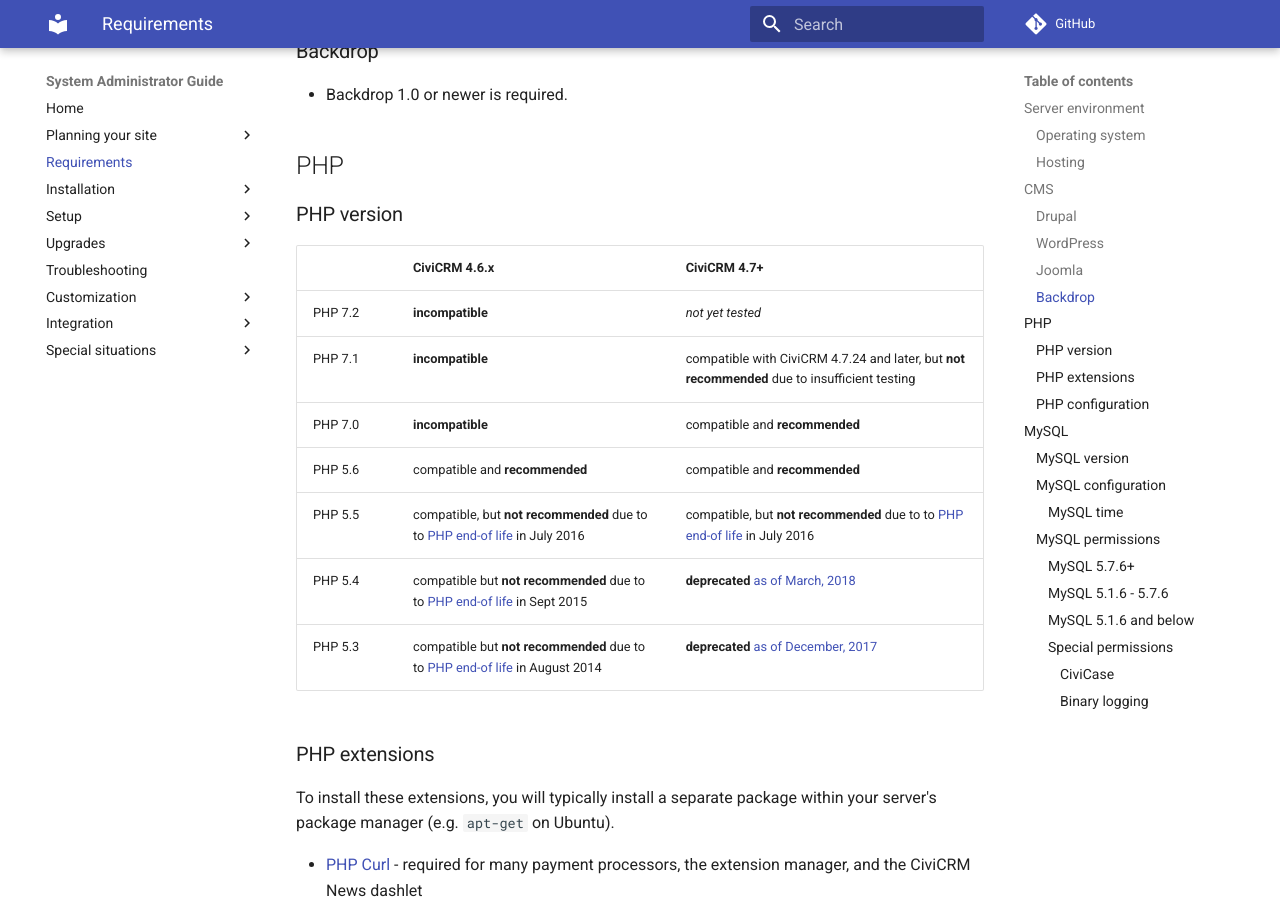
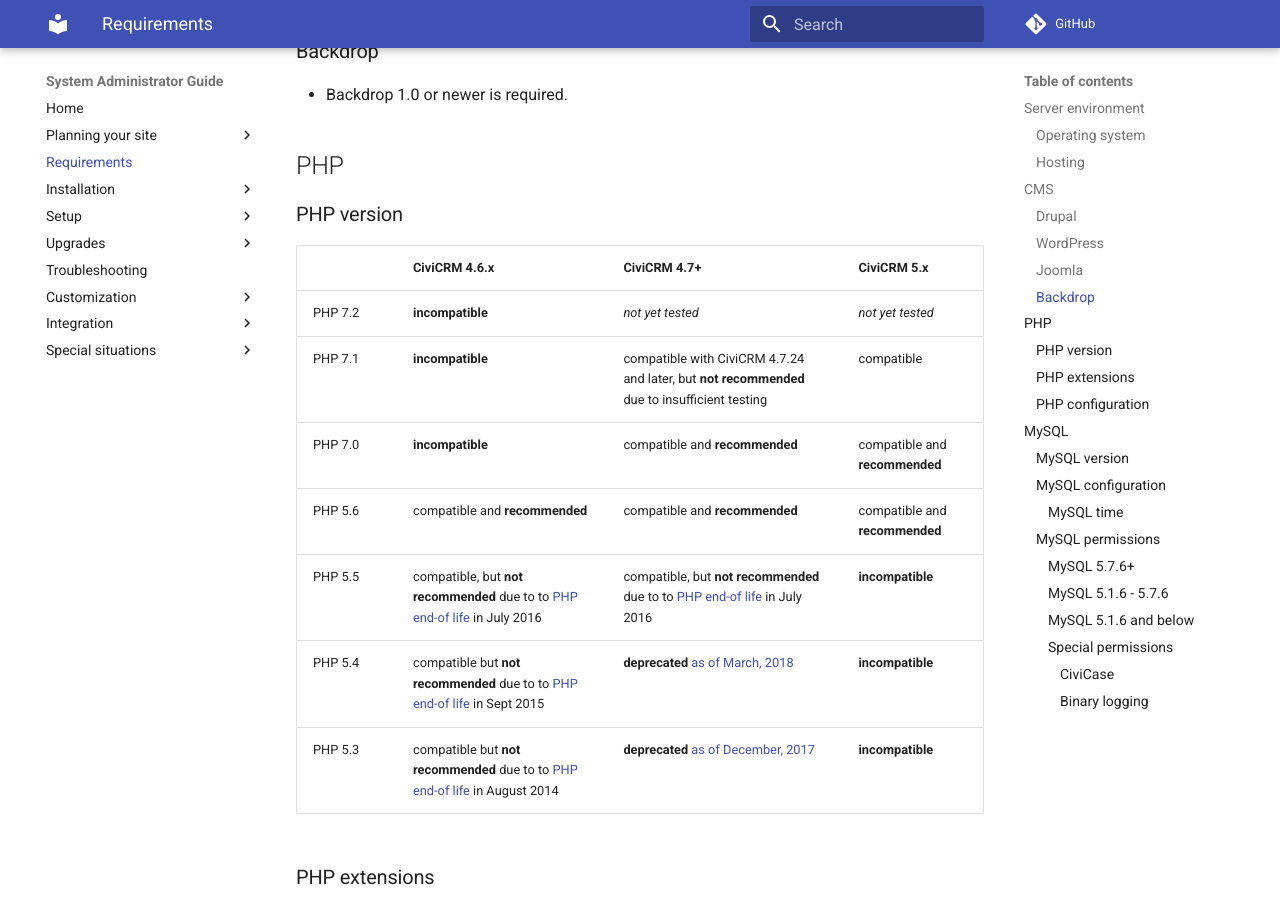
Before and after one commit to civicrm/civicrm-sysadmin-guide, an MkDocs documentation site: the page built from docs/requirements.md, in a window 1280 px wide and 900 px high, scrolled down 1498 px. Built offline with MkDocs 1.6.1 and Material for MkDocs 9.7.7, drawn with Linux system fonts in a browser that asks for light colours; comment, search, counter and statistics services are not loaded; old or Windows-style settings are respelled for this version of MkDocs.

Commit message:
Add in PHP version compatability information for CiviCRM 5.x

```diff
--- a/docs/requirements.md
+++ b/docs/requirements.md
@@ -47,15 +47,15 @@ See our page on [choosing a CMS](/planning/cms.md) for more information about th
 
 ### PHP version
 
-|  | CiviCRM 4.6.x | CiviCRM 4.7+ |
-| -- | -- | -- |
-| PHP 7.2 | **incompatible** | _not yet tested_ |
-| PHP 7.1 | **incompatible** | compatible with CiviCRM 4.7.24 and later, but **not recommended** due to insufficient testing |
-| PHP 7.0 | **incompatible** | compatible and **recommended** |
-| PHP 5.6 | compatible and **recommended** | compatible and **recommended** |
-| PHP 5.5 | compatible, but **not recommended** due to to [PHP end-of life](http://php.net/eol.php) in July 2016 | compatible, but **not recommended** due to to [PHP end-of life](http://php.net/eol.php) in July 2016 |
-| PHP 5.4 | compatible but **not recommended** due to to [PHP end-of life](http://php.net/eol.php) in Sept 2015 | **deprecated** [as of March, 2018](https://civicrm.org/blog/totten/end-of-zombies-php-53-and-54) |
-| PHP 5.3 | compatible but **not recommended** due to to [PHP end-of life](http://php.net/eol.php) in August 2014 | **deprecated** [as of December, 2017](https://civicrm.org/blog/totten/end-of-zombies-php-53-and-54) |
+|  | CiviCRM 4.6.x | CiviCRM 4.7+ | CiviCRM 5.x |
+| -- | -- | -- | -- |
+| PHP 7.2 | **incompatible** | _not yet tested_ |  _not yet tested_ |
+| PHP 7.1 | **incompatible** | compatible with CiviCRM 4.7.24 and later, but **not recommended** due to insufficient testing | compatible |
+| PHP 7.0 | **incompatible** | compatible and **recommended** | compatible and **recommended** |
+| PHP 5.6 | compatible and **recommended** | compatible and **recommended** | compatible and **recommended** |
+| PHP 5.5 | compatible, but **not recommended** due to to [PHP end-of life](http://php.net/eol.php) in July 2016 | compatible, but **not recommended** due to to [PHP end-of life](http://php.net/eol.php) in July 2016 | **incompatible** |
+| PHP 5.4 | compatible but **not recommended** due to to [PHP end-of life](http://php.net/eol.php) in Sept 2015 | **deprecated** [as of March, 2018](https://civicrm.org/blog/totten/end-of-zombies-php-53-and-54) | **incompatible** |
+| PHP 5.3 | compatible but **not recommended** due to to [PHP end-of life](http://php.net/eol.php) in August 2014 | **deprecated** [as of December, 2017](https://civicrm.org/blog/totten/end-of-zombies-php-53-and-54) | **incompatible** |
 
 ### PHP extensions
 
```
